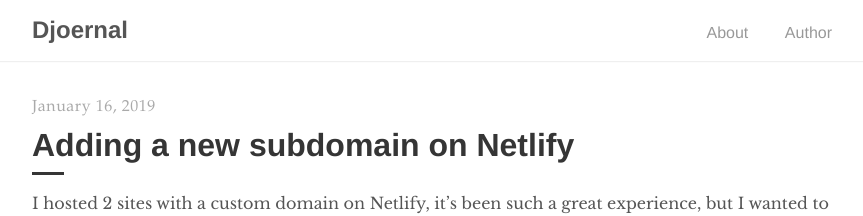
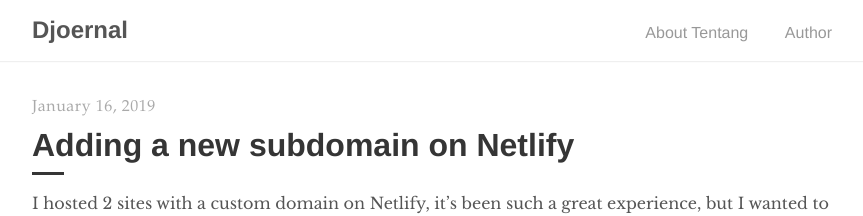
Before and after one commit to drepram/djoernal, a Jekyll site: the page built from index.html, in a window 1280 px wide. Shown: the top 216 px of the page, without its empty margins (208-1071 px from the left). Built offline with Jekyll 4.4.1, drawn with Linux system fonts in a browser that asks for light colours; the list of posts is cut into pages by our own code.

Commit message:
see if git helps

```diff
--- a/_includes/navigation.html
+++ b/_includes/navigation.html
@@ -4,7 +4,7 @@
       <h2 class="nav-title">{{ site.title }}</h2>
     </a>
     <ul>
-      <li><a href="{{ '/about' | prepend: site.baseurl }}">About</a></li>
+      <li><a href="{{ '/about' | prepend: site.baseurl }}">About Tentang</a></li>
       <li><a href="{{ site.author.url }}/">Author</a></li>
     </ul>
   </div>
--- a/package.json
+++ b/package.json
@@ -1,6 +1,6 @@
 {
   "private": true,
   "scripts": {
-    "build": "jekyll build && mv _site public"
+    "build": "bundle exec jekyll build && mv _site public"
   }
 }
```
